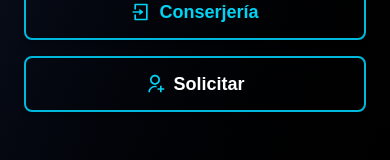
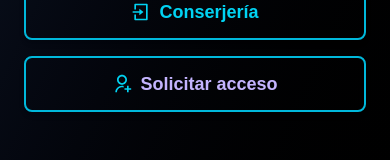
Before and after one commit to wuaicot/frontend-app-puerto-williams, a Next.js app: page / in a window 390 px wide. Shown: the part 440-600 px from the top of the page. Built offline with nearby package versions, Linux system fonts and the light colour scheme; no server answers.

Commit message:
tunningIV

```diff
--- a/src/pages/index.tsx
+++ b/src/pages/index.tsx
@@ -162,7 +162,7 @@ export default function LandingPage() {
             <span className="text-white hidden sm:inline">
               Solicitar Acceso
             </span>
-            <span className="text-white sm:hidden">Solicitar</span>
+            <span className="text-violet-300 sm:hidden">Solicitar acceso </span>
           </button>
         </div>
       </main>
```
